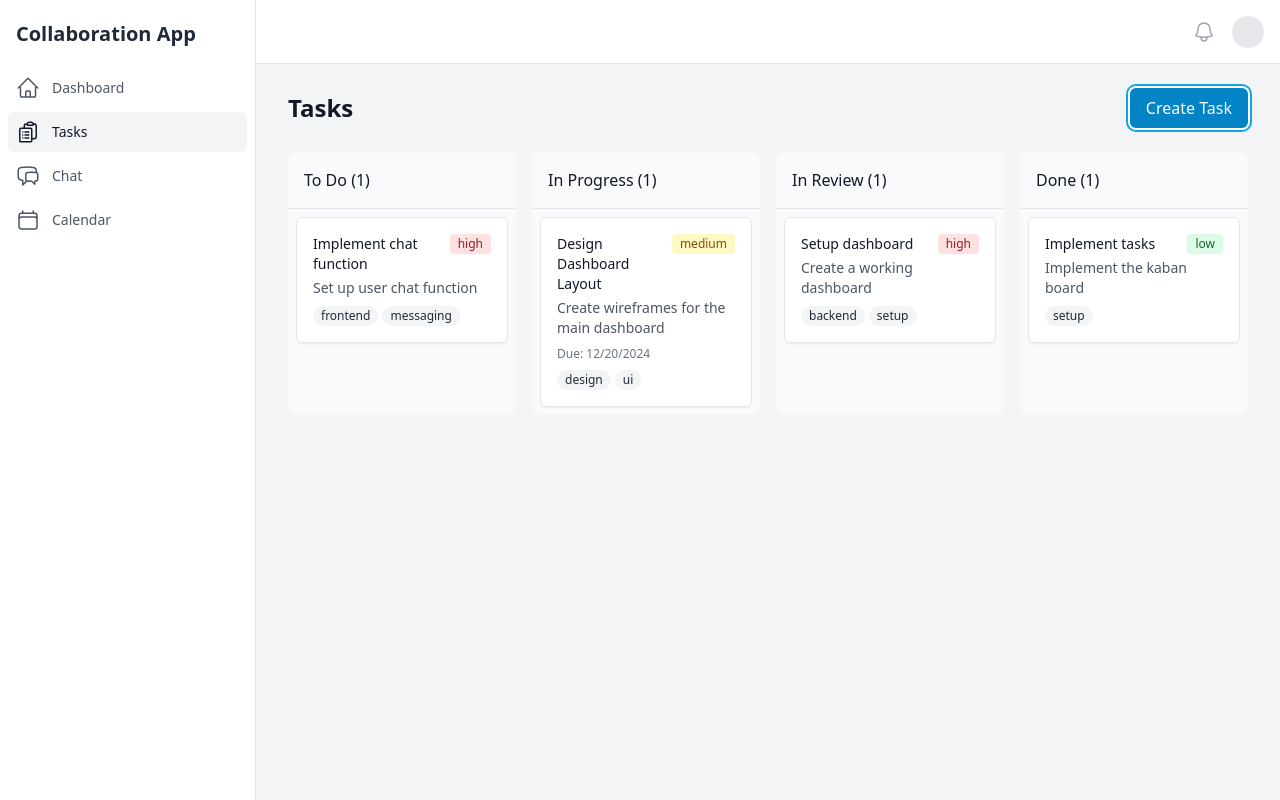
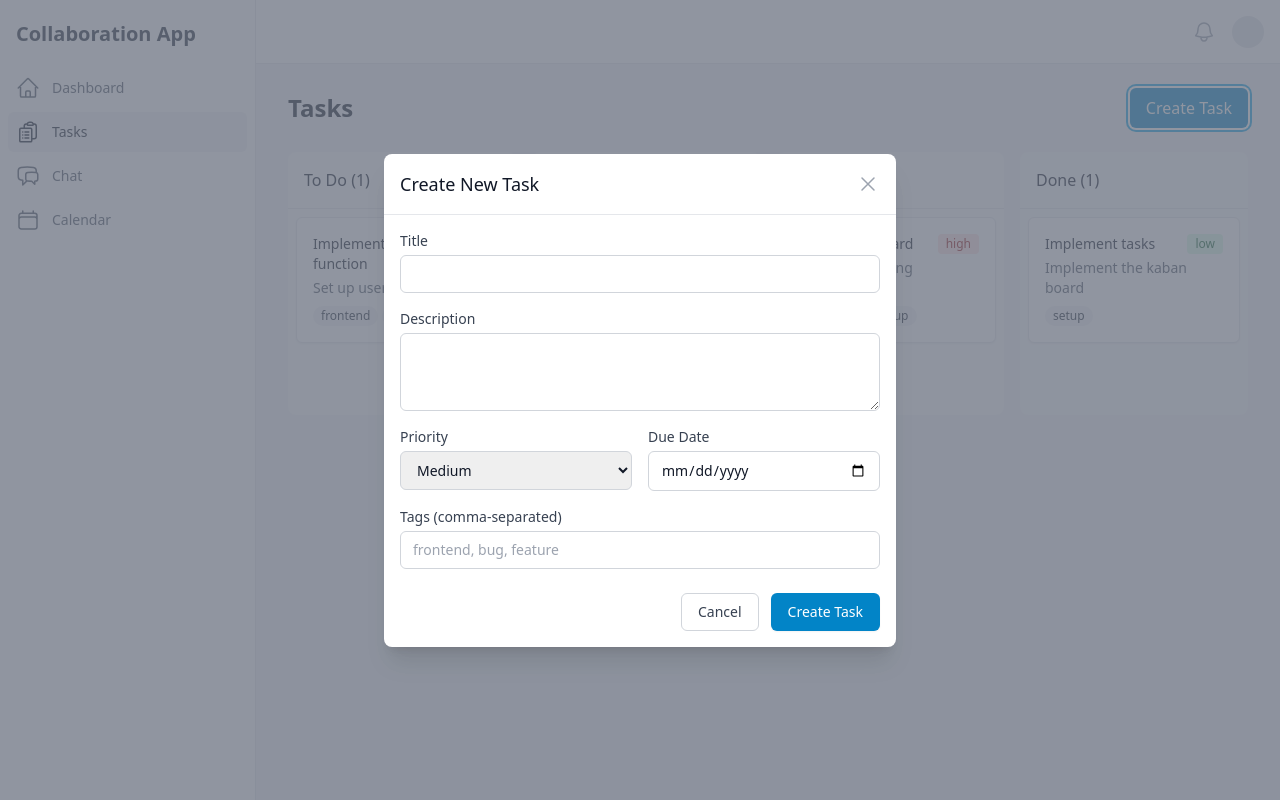
Before and after one commit to MisguidedCode/CollabWebApp, a React (Vite) app in the folder awd-collaboration-app/: page /tasks in a window 1280 px wide. Both pictures are taken after a click on the button "Create Task". Built offline with nearby package versions, Linux system fonts and the light colour scheme.

Commit message:
create task button works

```diff
--- /dev/null
+++ b/awd-collaboration-app/src/components/TaskModal.tsx
@@ -0,0 +1,165 @@
+import { useState } from 'react';
+import { useDispatch } from 'react-redux';
+import { addTask } from '../store/slices/taskSlice';
+import { Task, TaskPriority, TaskStatus } from '../types/task';
+import { XMarkIcon } from '@heroicons/react/24/outline';
+
+interface TaskModalProps {
+  isOpen: boolean;
+  onClose: () => void;
+}
+
+const TaskModal = ({ isOpen, onClose }: TaskModalProps) => {
+  const dispatch = useDispatch();
+  const [formData, setFormData] = useState({
+    title: '',
+    description: '',
+    priority: 'medium' as TaskPriority,
+    status: 'todo' as TaskStatus,
+    dueDate: '',
+    tags: '',
+  });
+
+  const handleSubmit = (e: React.FormEvent) => {
+    e.preventDefault();
+
+    const newTask: Task = {
+      id: crypto.randomUUID(),
+      title: formData.title,
+      description: formData.description,
+      priority: formData.priority,
+      status: formData.status,
+      createdBy: 'user1', // This would come from auth context in real app
+      createdAt: new Date().toISOString(),
+      dueDate: formData.dueDate || undefined,
+      tags: formData.tags.split(',').map(tag => tag.trim()).filter(Boolean),
+    };
+
+    dispatch(addTask(newTask));
+    onClose();
+    setFormData({
+      title: '',
+      description: '',
+      priority: 'medium',
+      status: 'todo',
+      dueDate: '',
+      tags: '',
+    });
+  };
+
+  if (!isOpen) return null;
+
+  return (
+    <div className="fixed inset-0 z-50 overflow-y-auto">
+      <div className="flex items-center justify-center min-h-screen p-4 text-center">
+        <div className="fixed inset-0 bg-gray-500 bg-opacity-75 transition-opacity" />
+
+        <div className="relative bg-white rounded-lg text-left overflow-hidden shadow-xl w-full max-w-lg">
+          <div className="flex items-center justify-between p-4 border-b">
+            <h3 className="text-lg font-medium">Create New Task</h3>
+            <button
+              onClick={onClose}
+              className="text-gray-400 hover:text-gray-500"
+            >
+              <XMarkIcon className="h-6 w-6" />
+            </button>
+          </div>
+
+          <form onSubmit={handleSubmit} className="p-4">
+            <div className="space-y-4">
+              <div>
+                <label htmlFor="title" className="block text-sm font-medium text-gray-700">
+                  Title
+                </label>
+                <input
+                  type="text"
+                  id="title"
+                  required
+                  className="mt-1 block w-full rounded-md border border-gray-300 px-3 py-2 text-sm focus:border-primary-500 focus:outline-none focus:ring-1 focus:ring-primary-500"
+                  value={formData.title}
+                  onChange={(e) => setFormData(prev => ({ ...prev, title: e.target.value }))}
+                />
+              </div>
+
+              <div>
+                <label htmlFor="description" className="block text-sm font-medium text-gray-700">
+                  Description
+                </label>
+                <textarea
+                  id="description"
+                  rows={3}
+                  className="mt-1 block w-full rounded-md border border-gray-300 px-3 py-2 text-sm focus:border-primary-500 focus:outline-none focus:ring-1 focus:ring-primary-500"
+                  value={formData.description}
+                  onChange={(e) => setFormData(prev => ({ ...prev, description: e.target.value }))}
+                />
+              </div>
+
+              <div className="grid grid-cols-2 gap-4">
+                <div>
+                  <label htmlFor="priority" className="block text-sm font-medium text-gray-700">
+                    Priority
+                  </label>
+                  <select
+                    id="priority"
+                    className="mt-1 block w-full rounded-md border border-gray-300 px-3 py-2 text-sm focus:border-primary-500 focus:outline-none focus:ring-1 focus:ring-primary-500"
+                    value={formData.priority}
+                    onChange={(e) => setFormData(prev => ({ ...prev, priority: e.target.value as TaskPriority }))}
+                  >
+                    <option value="low">Low</option>
+                    <option value="medium">Medium</option>
+                    <option value="high">High</option>
+                  </select>
+                </div>
+
+                <div>
+                  <label htmlFor="dueDate" className="block text-sm font-medium text-gray-700">
+                    Due Date
+                  </label>
+                  <input
+                    type="date"
+                    id="dueDate"
+                    className="mt-1 block w-full rounded-md border border-gray-300 px-3 py-2 text-sm focus:border-primary-500 focus:outline-none focus:ring-1 focus:ring-primary-500"
+                    value={formData.dueDate}
+                    onChange={(e) => setFormData(prev => ({ ...prev, dueDate: e.target.value }))}
+                  />
+                </div>
+              </div>
+
+              <div>
+                <label htmlFor="tags" className="block text-sm font-medium text-gray-700">
+                  Tags (comma-separated)
+                </label>
+                <input
+                  type="text"
+                  id="tags"
+                  className="mt-1 block w-full rounded-md border border-gray-300 px-3 py-2 text-sm focus:border-primary-500 focus:outline-none focus:ring-1 focus:ring-primary-500"
+                  value={formData.tags}
+                  onChange={(e) => setFormData(prev => ({ ...prev, tags: e.target.value }))}
+                  placeholder="frontend, bug, feature"
+                />
+              </div>
+            </div>
+
+            <div className="mt-6 flex justify-end space-x-3">
+              <button
+                type="button"
+                onClick={onClose}
+                className="px-4 py-2 border border-gray-300 rounded-md text-sm font-medium text-gray-700 hover:bg-gray-50 focus:outline-none focus:ring-2 focus:ring-offset-2 focus:ring-primary-500"
+              >
+                Cancel
+              </button>
+              <button
+                type="submit"
+                className="px-4 py-2 border border-transparent rounded-md shadow-sm text-sm font-medium text-white bg-primary-600 hover:bg-primary-700 focus:outline-none focus:ring-2 focus:ring-offset-2 focus:ring-primary-500"
+              >
+                Create Task
+              </button>
+            </div>
+          </form>
+        </div>
+      </div>
+    </div>
+  );
+};
+
+export default TaskModal;
--- a/awd-collaboration-app/src/pages/Tasks.tsx
+++ b/awd-collaboration-app/src/pages/Tasks.tsx
@@ -3,6 +3,8 @@ import { useSelector } from 'react-redux';
 import { RootState } from '../store';
 import { TaskColumn, TaskStatus } from '../types/task';
 import TaskCard from '../components/TaskCard';
+import {useState} from 'react';
+import TaskModal from '../components/TaskModal';
 
 const COLUMN_CONFIG: { id: TaskStatus; title: string }[] = [
   { id: 'todo', title: 'To Do' },
@@ -13,6 +15,7 @@ const COLUMN_CONFIG: { id: TaskStatus; title: string }[] = [
 
 const TasksPage = () => {
   const tasks = useSelector((state: RootState) => state.tasks.tasks);
+  const [isModalOpen, setIsModalOpen] = useState(false);
 
   const columns: TaskColumn[] = useMemo(() => {
     return COLUMN_CONFIG.map(col => ({
@@ -22,11 +25,12 @@ const TasksPage = () => {
   }, [tasks]);
 
   return (
-    <div className="h-full">
+    <div className="h-full flex flex-col">
       <div className="flex justify-between items-center mb-6">
         <h1 className="text-2xl font-semibold text-gray-900">Tasks</h1>
         <button
           type="button"
+          onClick={() => setIsModalOpen(true)}
           className="px-4 py-2 bg-primary-600 text-white rounded-md hover:bg-primary-700 focus:outline-none focus:ring-2 focus:ring-offset-2 focus:ring-primary-500"
         >
           Create Task
@@ -50,6 +54,10 @@ const TasksPage = () => {
           </div>
         ))}
       </div>
+      <TaskModal
+        isOpen={isModalOpen}
+        onClose={() => setIsModalOpen(false)}
+      />
     </div>
   );
 };
```
